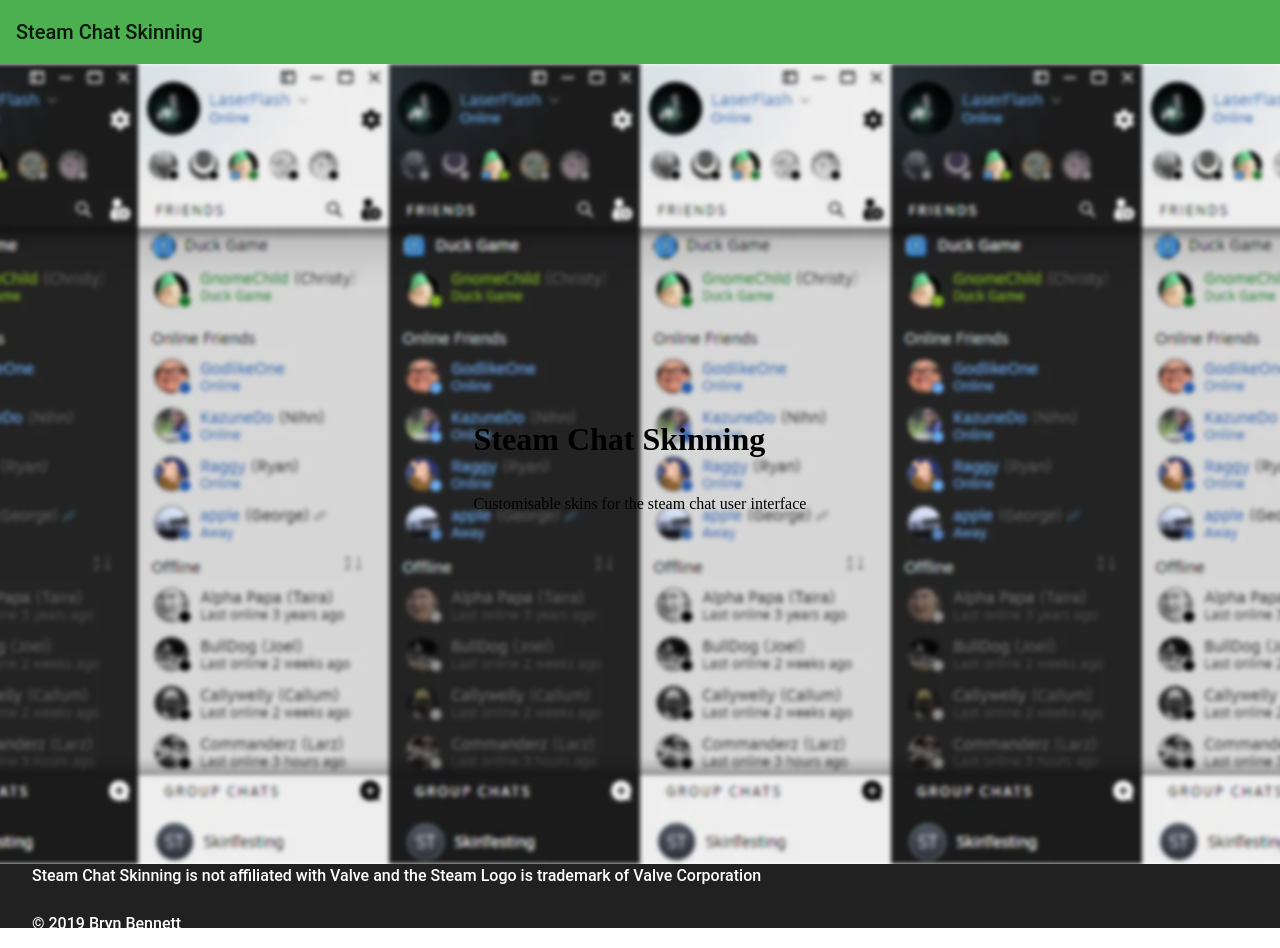
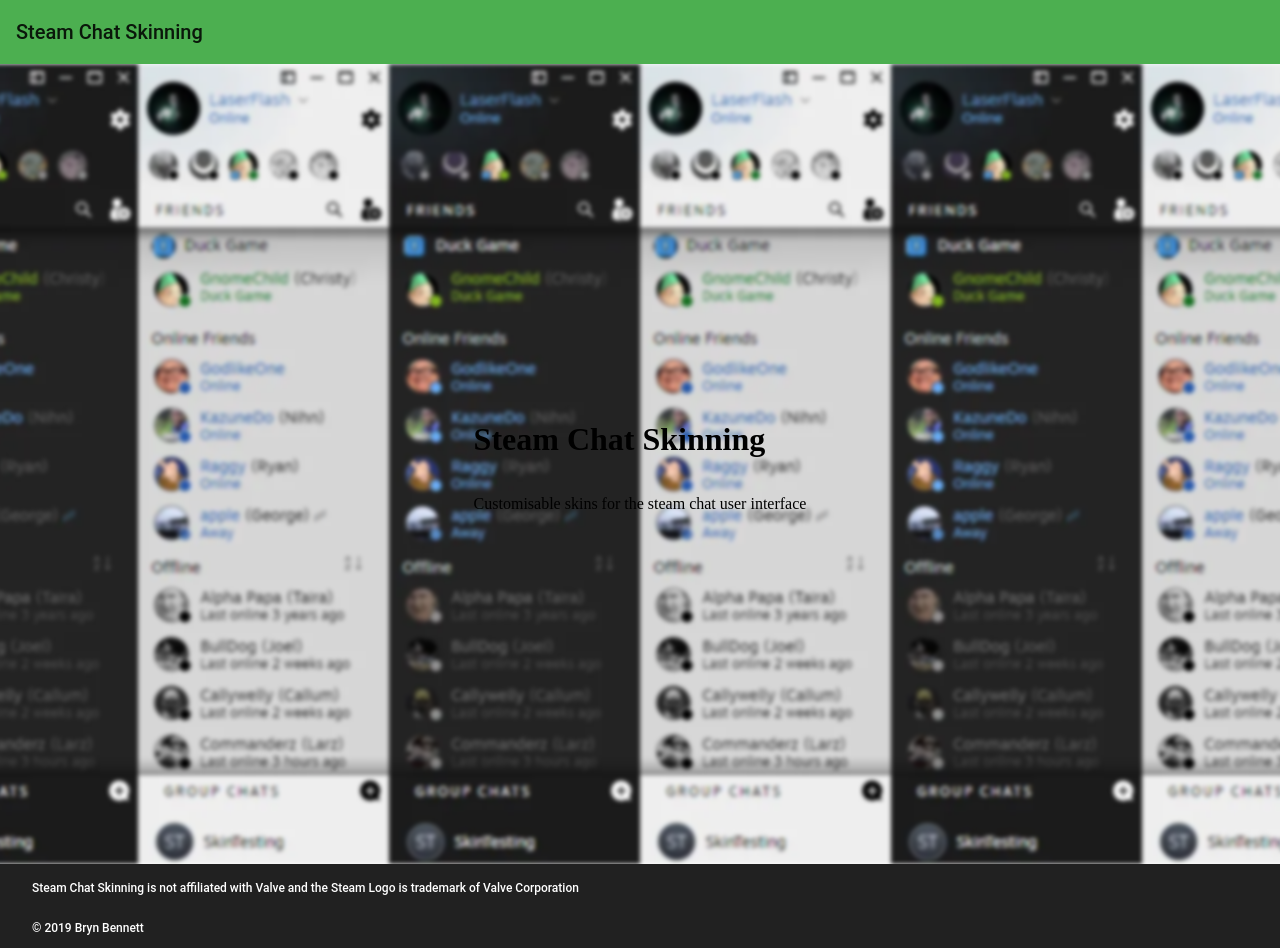
Before and after one commit to LaserFlash/steam-chat-skin-website, an Angular app: page / in a window 1280 px wide. Built offline with nearby package versions, Linux system fonts and the light colour scheme.

Commit message:
Footer: line wrapping

```diff
--- a/src/app/footer/footer.component.css
+++ b/src/app/footer/footer.component.css
@@ -0,0 +1,10 @@
+.footer {
+  font-size: 10px;
+  height: 100%;
+}
+
+::ng-deep .mat-list .mat-list-item {
+  word-wrap: break-word;
+  white-space: pre-line;
+  line-height: 1.5;
+}
--- a/src/app/footer/footer.component.html
+++ b/src/app/footer/footer.component.html
@@ -1,6 +1,6 @@
-<mat-toolbar dense>
-  <mat-list>
-    <mat-list-item> {{ affliationNote }} </mat-list-item
-    ><mat-list-item> {{ copyright }} </mat-list-item>
+<mat-toolbar class="footer">
+  <mat-list dense>
+    <mat-list-item> {{ affliationNote }} </mat-list-item>
+    <mat-list-item> {{ copyright }} </mat-list-item>
   </mat-list>
 </mat-toolbar>
```
